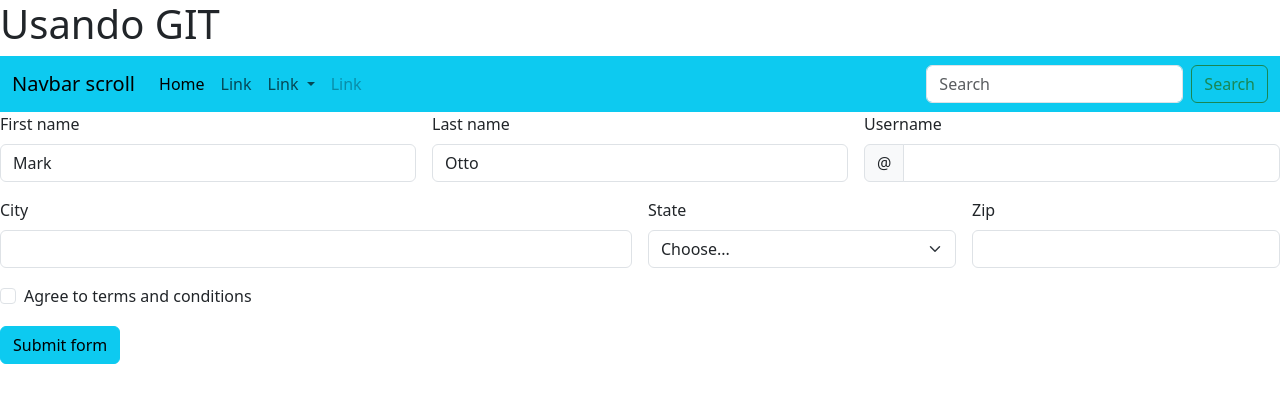
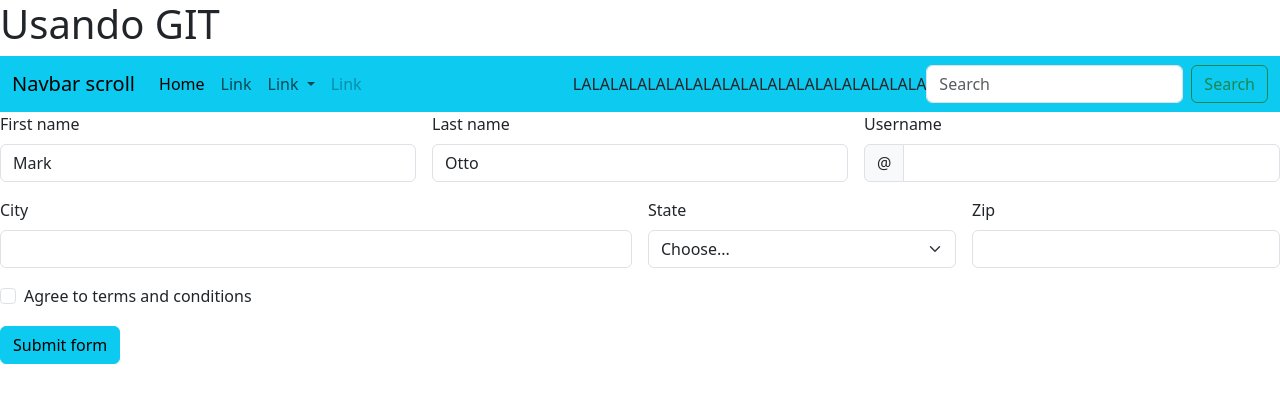
Before and after one commit to enredar/enredar, a plain HTML site: page index.html in a window 1280 px wide. Drawn offline with nearby package versions, Linux system fonts and the light colour scheme.

Commit message:
Update index.html
Agregado de texto

```diff
--- a/index.html
+++ b/index.html
@@ -38,7 +38,7 @@
               </li>
             </ul>
 
-
+             LALALALALALALALALALALALALALALALALALALA
 
             <form class="d-flex" role="search">
               <input class="form-control me-2" type="search" placeholder="Search" aria-label="Search">
```
